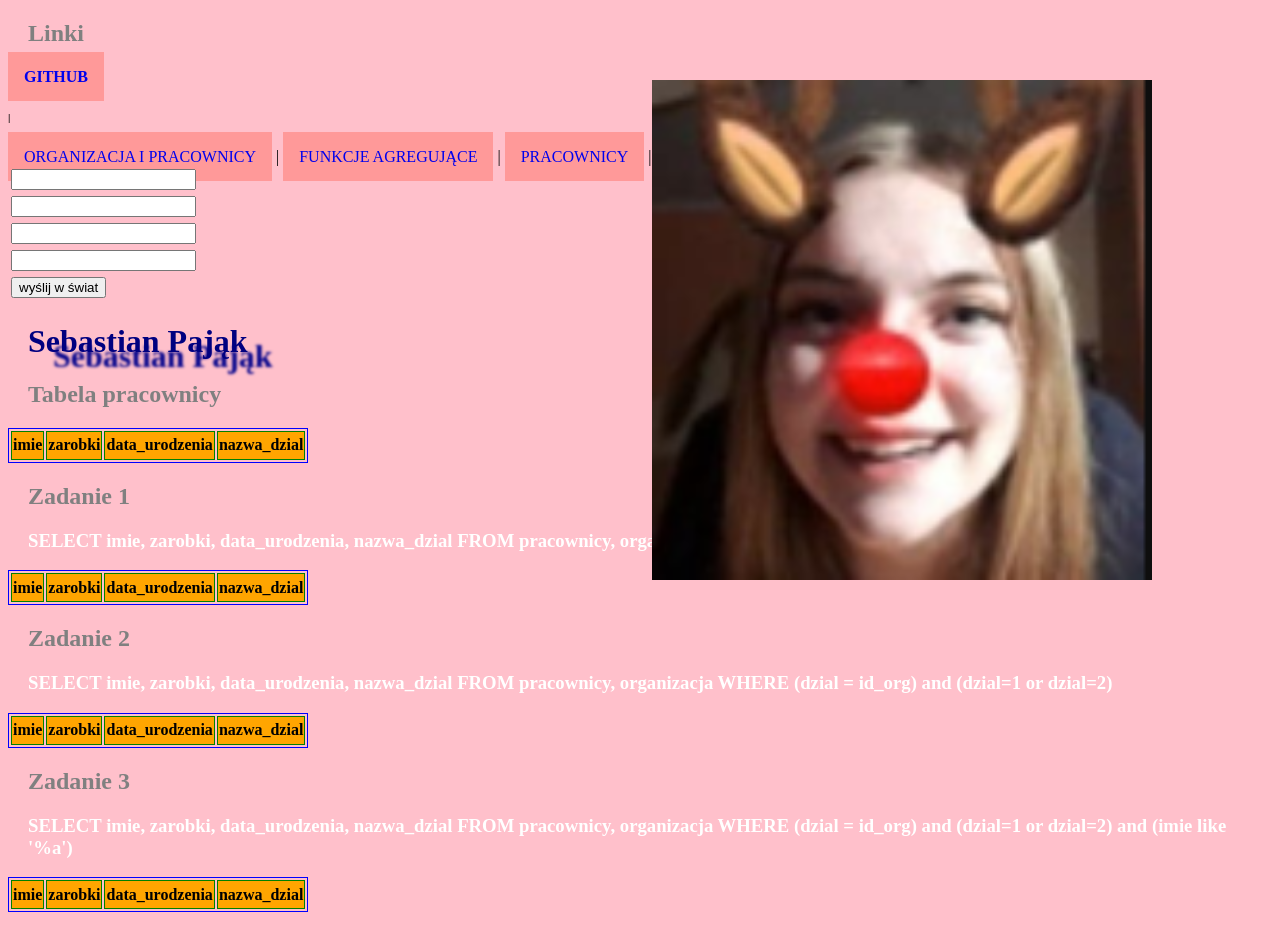
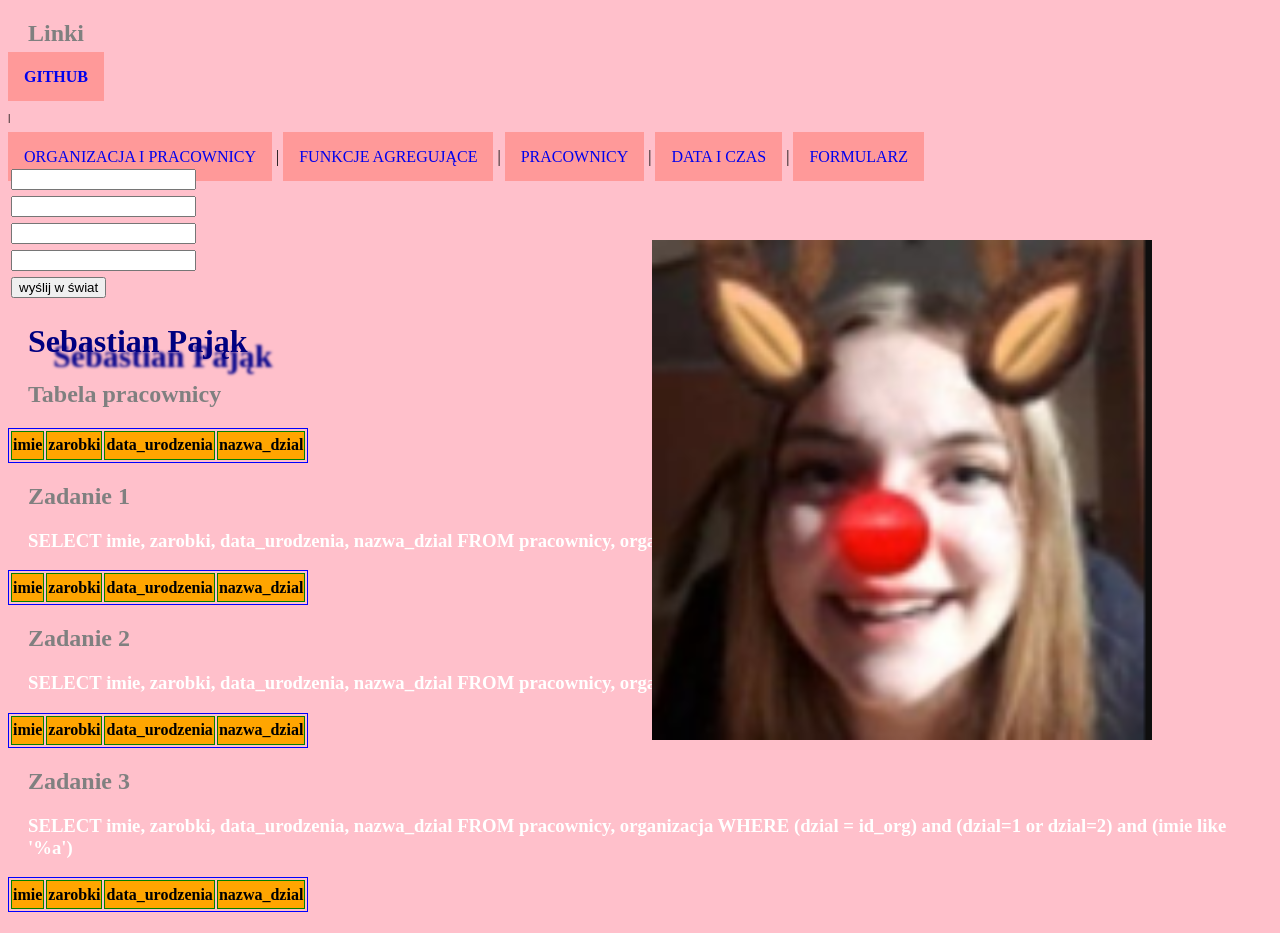
Before and after one commit to SK-2019/php-sql-wprowadzenie-pajak-sebastian, a PHP site: page / in a window 1280 px wide. Shown: the top 933 px of the page. Run offline with PHP 8.4, Linux system fonts and the light colour scheme; data that the repository does not hold is empty.

Commit message:
Update style.css

```diff
--- a/style.css
+++ b/style.css
@@ -50,7 +50,7 @@ body {
   .obraz {
       height: 500px;
       width: 500px;
-      top: 10%;
+      top: 30%;
       right: 10%;
       position: absolute;
   }
```
